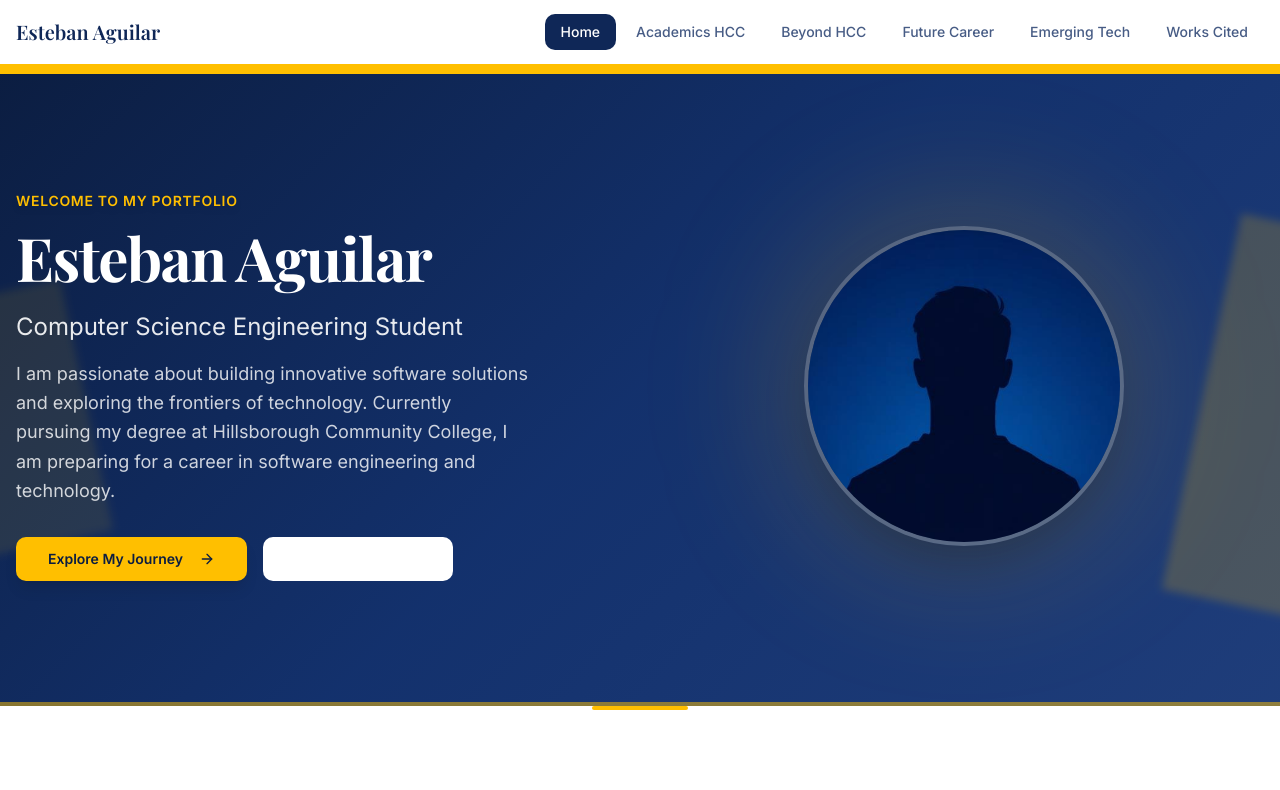
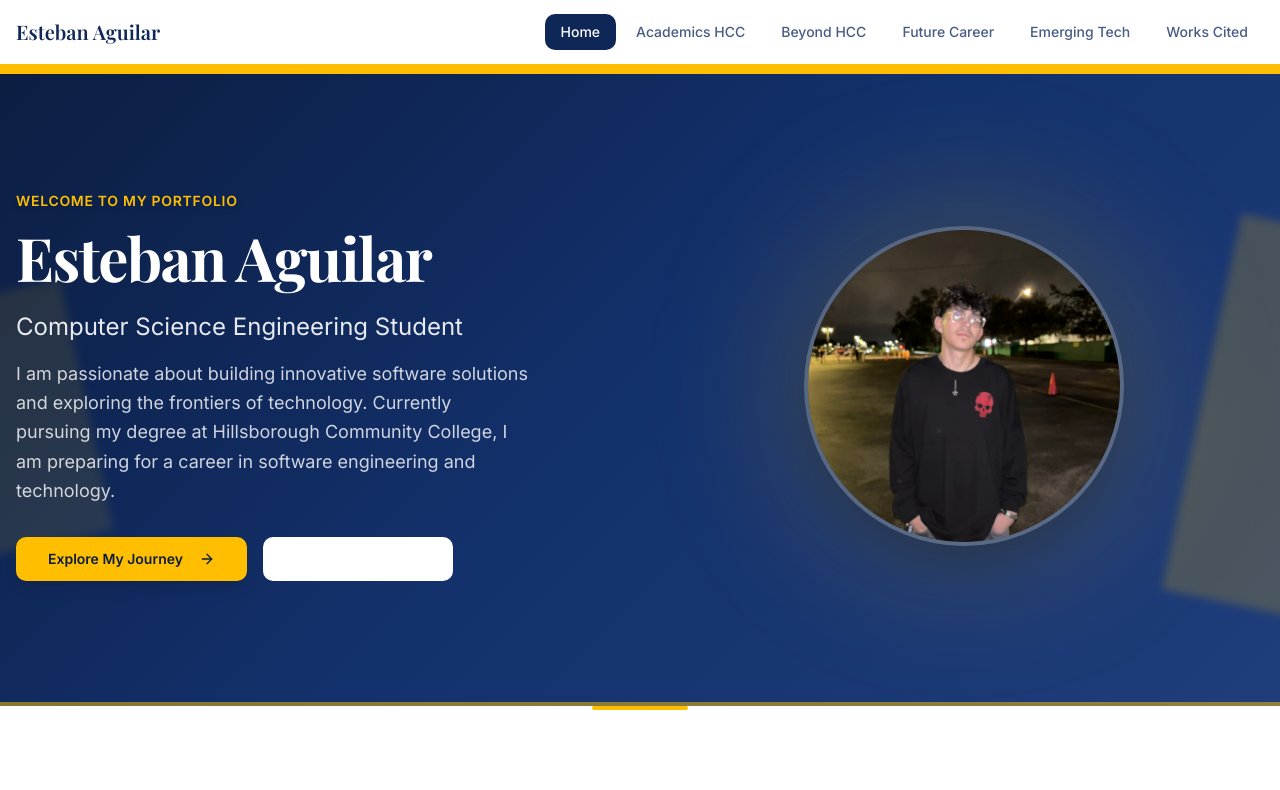
Before and after one commit to gnartastrophe/esteban-s-tech-journey, a React (Vite) app: page / in a window 1280 px wide. Shown: the top 790 px of the page. Built offline with nearby package versions, Linux system fonts and the light colour scheme; the HTML template or start-up script is replaced by a standard one.

Commit message:
Visual edit in Lovable
Edited UI in Lovable

```diff
--- a/src/pages/Index.tsx
+++ b/src/pages/Index.tsx
@@ -3,10 +3,8 @@ import { Button } from "@/components/ui/button";
 import { ArrowRight, GraduationCap, Briefcase, Cpu } from "lucide-react";
 import { Link } from "react-router-dom";
 import profileImage from "@/assets/profile-placeholder.jpg";
-
 const Index = () => {
-  return (
-    <PageLayout>
+  return <PageLayout>
       {/* Hero Section */}
       <section className="hero-gradient text-primary-foreground min-h-[80vh] flex items-center relative overflow-hidden">
         {/* Yellow Accent Stripe */}
@@ -48,11 +46,7 @@ const Index = () => {
             <div className="order-1 md:order-2 flex justify-center animate-fade-in">
               <div className="relative">
                 <div className="absolute inset-0 bg-accent/20 rounded-full blur-3xl transform scale-110"></div>
-                <img
-                  src={profileImage}
-                  alt="Esteban Aguilar - Computer Science Student"
-                  className="relative w-64 h-64 md:w-80 md:h-80 rounded-full object-cover border-4 border-primary-foreground/20 shadow-2xl"
-                />
+                <img alt="Esteban Aguilar - Computer Science Student" className="relative w-64 h-64 md:w-80 md:h-80 rounded-full object-cover border-4 border-primary-foreground/20 shadow-2xl" src="/lovable-uploads/225e25de-3d32-4733-a51c-26a229a98189.jpg" />
               </div>
             </div>
           </div>
@@ -87,7 +81,9 @@ const Index = () => {
               </div>
             </Link>
             <Link to="/future-career" className="group">
-              <div className="bg-card rounded-xl p-8 border-2 border-border hover:border-accent card-shadow transition-all duration-300 group-hover:card-shadow-hover group-hover:-translate-y-1 animate-slide-up relative overflow-hidden" style={{ animationDelay: "100ms" }}>
+              <div className="bg-card rounded-xl p-8 border-2 border-border hover:border-accent card-shadow transition-all duration-300 group-hover:card-shadow-hover group-hover:-translate-y-1 animate-slide-up relative overflow-hidden" style={{
+              animationDelay: "100ms"
+            }}>
                 <div className="absolute top-0 left-0 right-0 h-1 bg-accent"></div>
                 <div className="w-14 h-14 bg-accent/20 rounded-lg flex items-center justify-center mb-6">
                   <Briefcase className="h-7 w-7 text-accent" />
@@ -101,7 +97,9 @@ const Index = () => {
               </div>
             </Link>
             <Link to="/emerging-tech" className="group">
-              <div className="bg-card rounded-xl p-8 border-2 border-border hover:border-accent card-shadow transition-all duration-300 group-hover:card-shadow-hover group-hover:-translate-y-1 animate-slide-up relative overflow-hidden" style={{ animationDelay: "200ms" }}>
+              <div className="bg-card rounded-xl p-8 border-2 border-border hover:border-accent card-shadow transition-all duration-300 group-hover:card-shadow-hover group-hover:-translate-y-1 animate-slide-up relative overflow-hidden" style={{
+              animationDelay: "200ms"
+            }}>
                 <div className="absolute top-0 left-0 right-0 h-1 bg-accent"></div>
                 <div className="w-14 h-14 bg-accent/20 rounded-lg flex items-center justify-center mb-6">
                   <Cpu className="h-7 w-7 text-accent" />
@@ -117,8 +115,6 @@ const Index = () => {
           </div>
         </div>
       </section>
-    </PageLayout>
-  );
+    </PageLayout>;
 };
-
 export default Index;
```
Also changed, not shown: public/lovable-uploads/225e25de-3d32-4733-a51c-26a229a98189.jpg (added).
